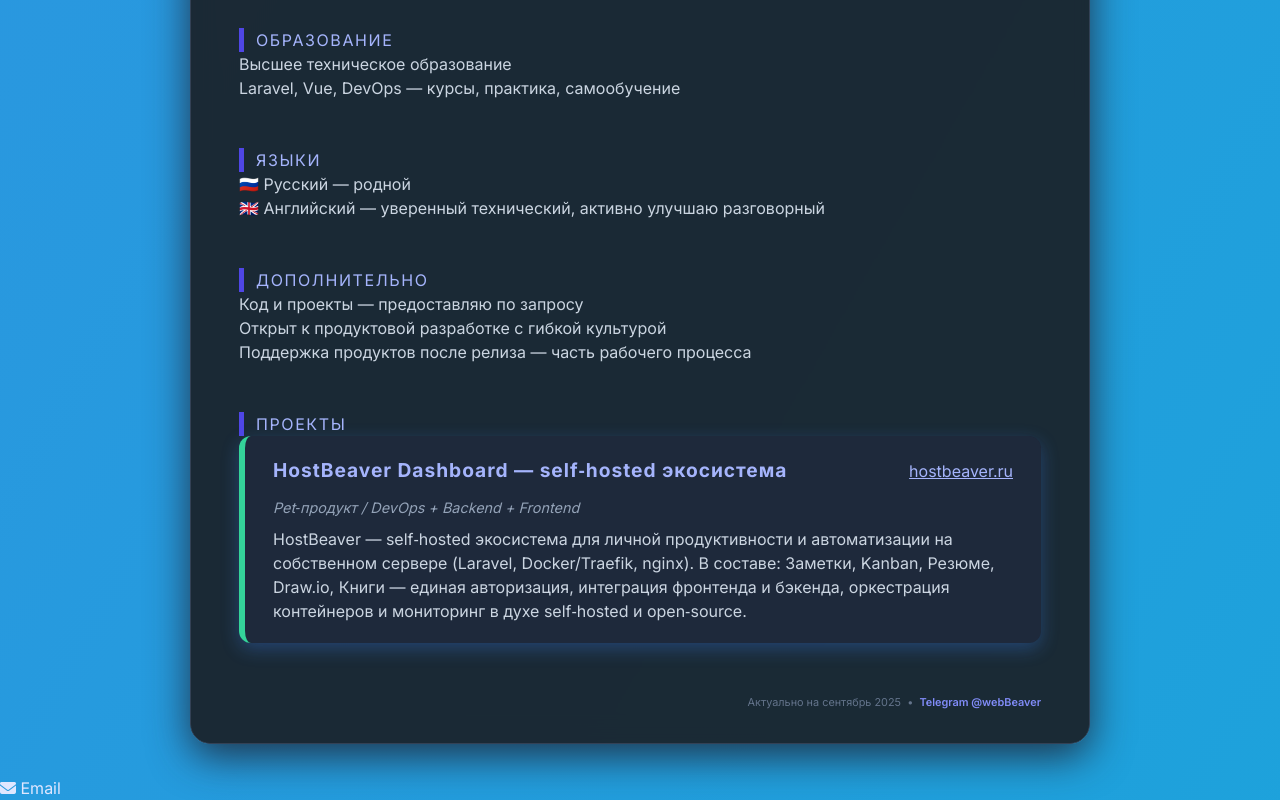
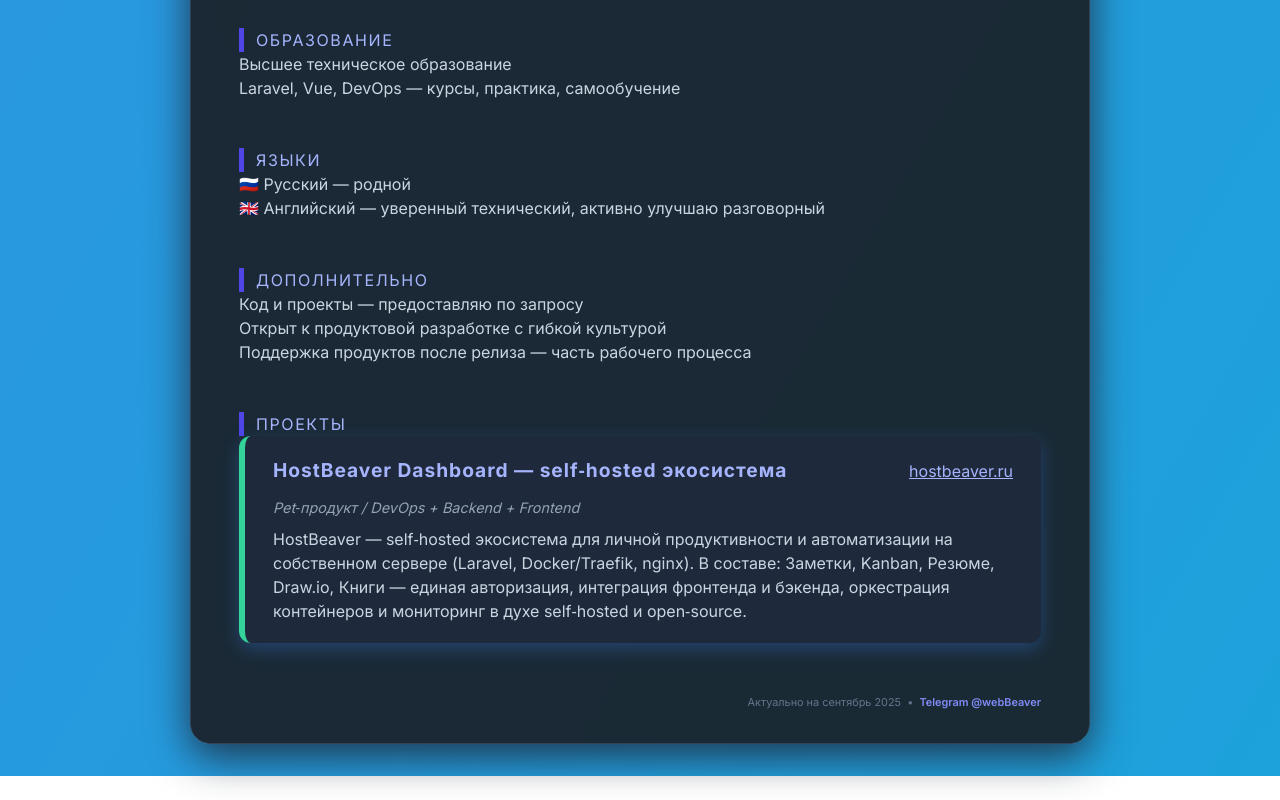
Before and after one commit to webBeaver777/webBeaver777.github.io, a plain HTML site: page index.html in a window 1280 px wide. Shown: the part 2947-3747 px from the top of the page. After the commit the page ends 3723 px from the top, so only its background shows below. Drawn offline with nearby package versions, Linux system fonts and the light colour scheme; animation ran at ten frames a second.

Commit message:
Fix README.md

```diff
--- a/index.html
+++ b/index.html
@@ -760,7 +760,8 @@
                 <code>Nuxt</code>, <code>TypeScript</code>, <code>MySQL</code>, <code>PostgreSQL</code>,
                 <code>Redis</code>, <code>RabbitMQ</code>, <code>Docker</code>, <code>CI/CD</code>, <code>Nginx</code>,
                 <code>Caddy</code>, <code>Vite</code>, <code>Webpack</code>, <code>WebSockets</code>,
-                <code>aiogram</code>, <code>Go (basic)</code>.</p>
+                <code>aiogram</code>, <code>Go (basic)</code>.
+            </p>
         </section>
 
         <!-- Что принесу команде -->
@@ -989,11 +990,6 @@
             <span class="hint">Email</span>
         </div>
     </div>
-    <!-- Fixed email FAB -->
-    <a href="mailto:dmitrii.bobrikov1988@gmail.com" class="fab-email ripple" title="Написать на email"
-        aria-label="Написать на email">
-        <i class="fa fa-envelope"></i> Email
-    </a>
 
     <!-- Animate On Scroll (AOS) -->
     <script src="https://unpkg.com/aos@2.3.1/dist/aos.js"></script>
```
